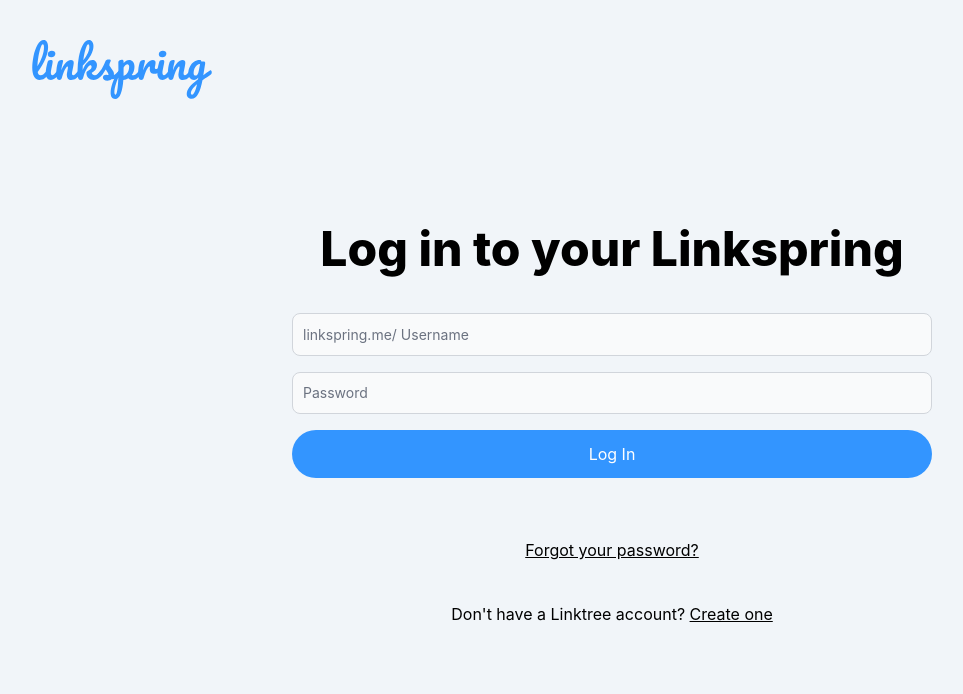
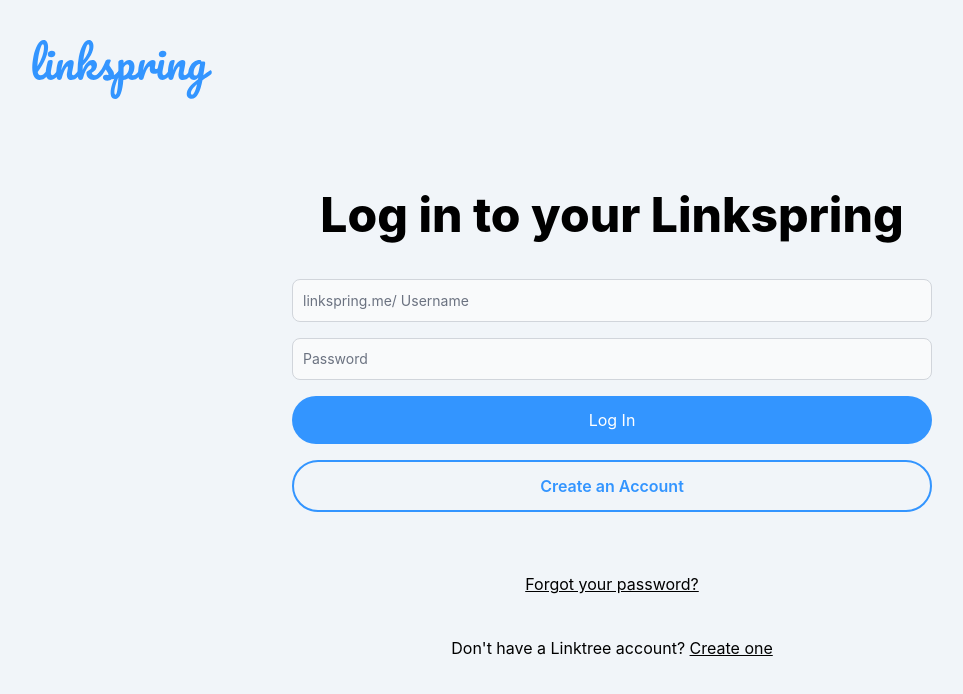
Before and after one commit to juuuuurien/linkspring, a Next.js app: page /login in a window 1280 px wide. Shown: the top 694 px of the page, without its empty margins (28-991 px from the left). Built offline with nearby package versions, Linux system fonts and the light colour scheme; no server answers.

Commit message:
Updaed login for create an account

```diff
--- a/src/pages/login.js
+++ b/src/pages/login.js
@@ -120,6 +120,11 @@
           >
             {loading ? <Spinner /> : "Log In"}
           </button>
+          <Link href="/signup">
+            <button className="border-[#3395FF] border-2  text-[#3395FF] font-semibold rounded-[10000px] p-3">
+              Create an Account
+            </button>
+          </Link>
         </form>
         <span className="text-red-700">{error ? `${error}` : null}</span>
         <section className="flex flex-col justify-center items-center gap-10">
```
